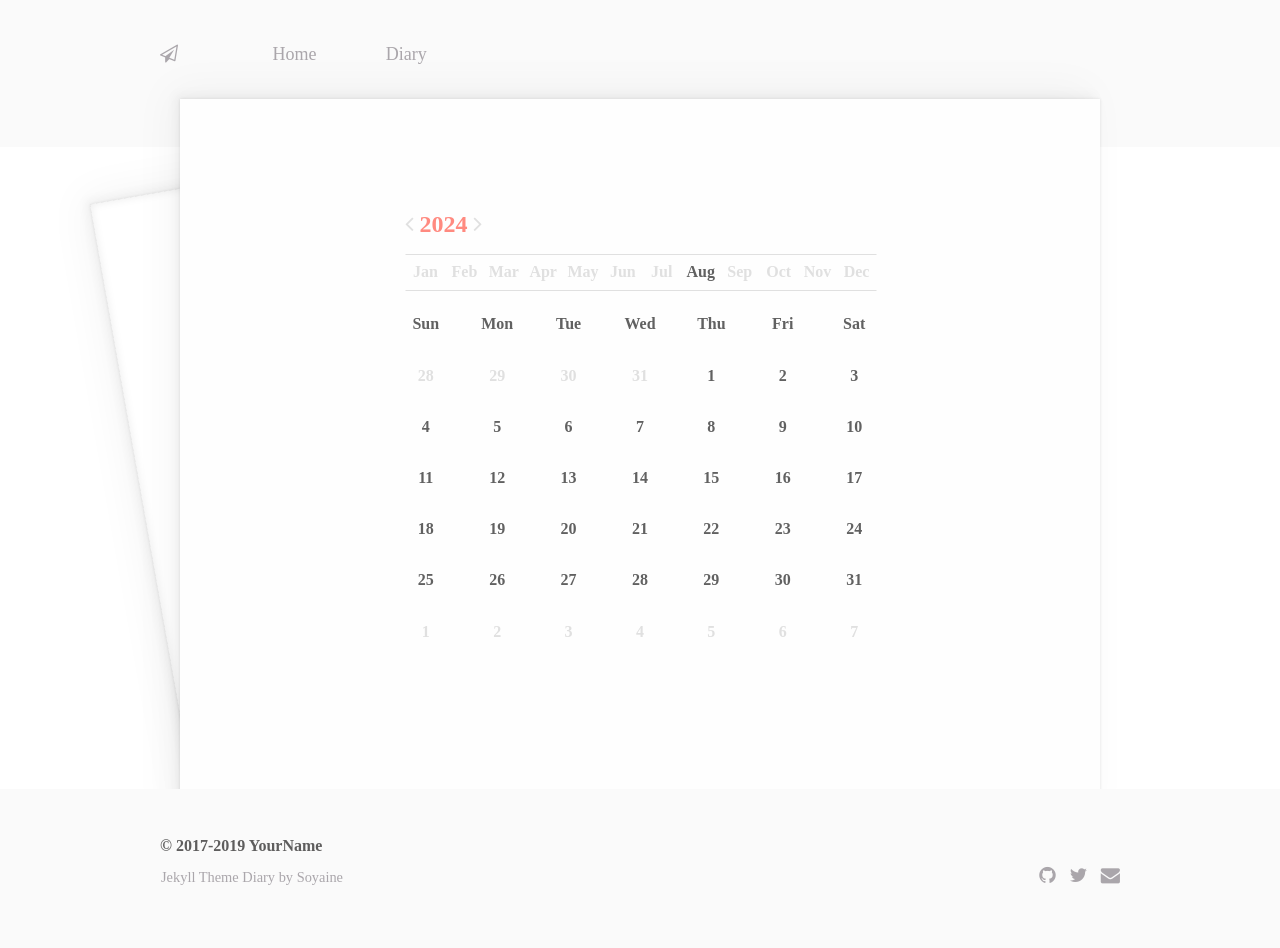
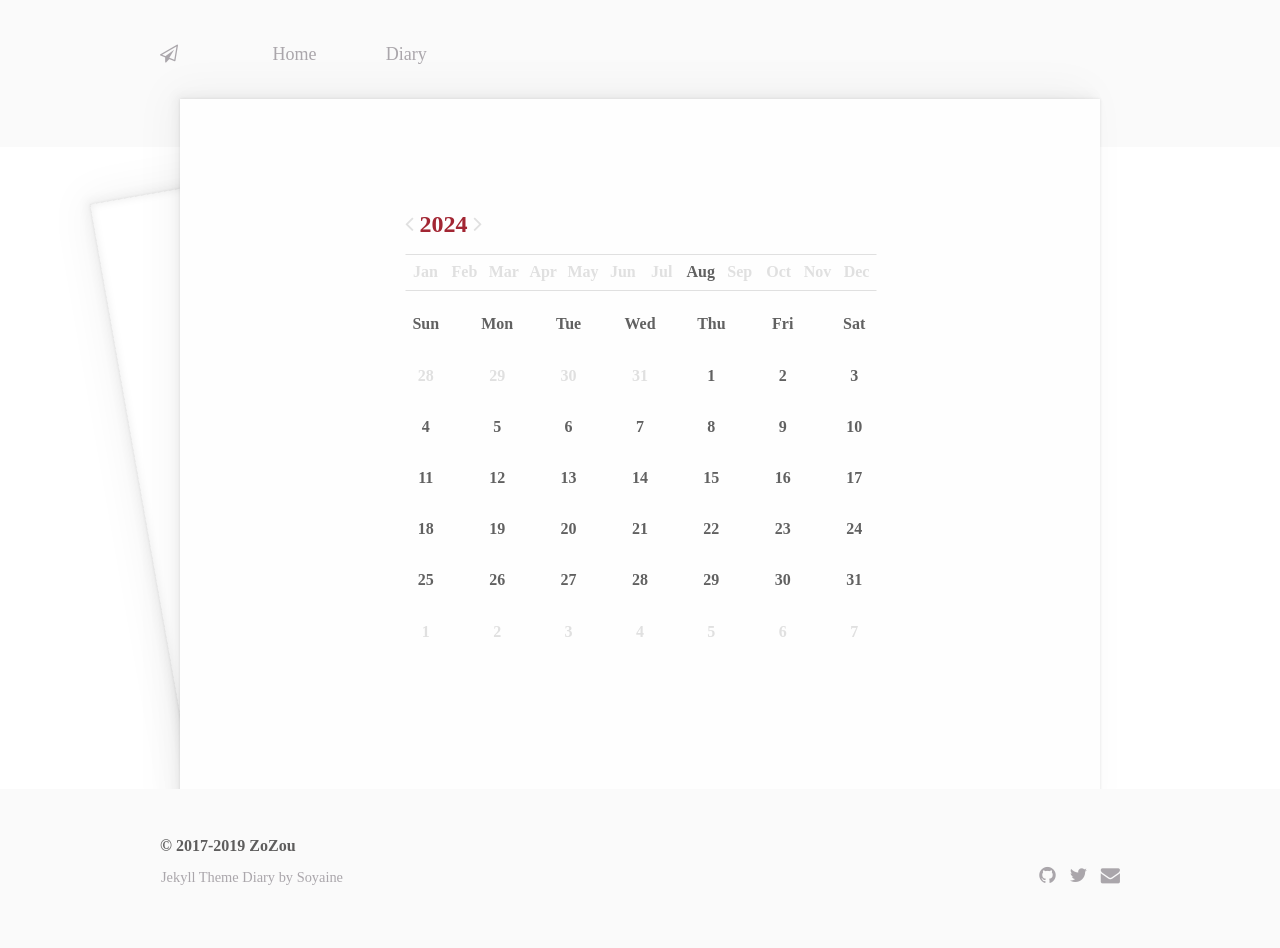
Before and after one commit to ZoZou02/diary, a Jekyll site: the page built from index.html, in a window 1280 px wide. Built offline with Jekyll 4.4.1, drawn with Linux system fonts in a browser that asks for light colours.

Commit message:
修改颜色

```diff
--- a/_config.yml
+++ b/_config.yml
@@ -1,4 +1,4 @@
-name: YourName
+name: ZoZou
 permalink: :year/:month/:day/:title
 baseurl: /jekyll-theme-diary
 
--- a/_sass/predefine.scss
+++ b/_sass/predefine.scss
@@ -1,5 +1,5 @@
 /* theme define the color of the second paper and all links */
-$theme: #ff8a80;
+$theme: #a22633;
 $text: #616161;
 $text-light: #e0e0e0;
 
```
